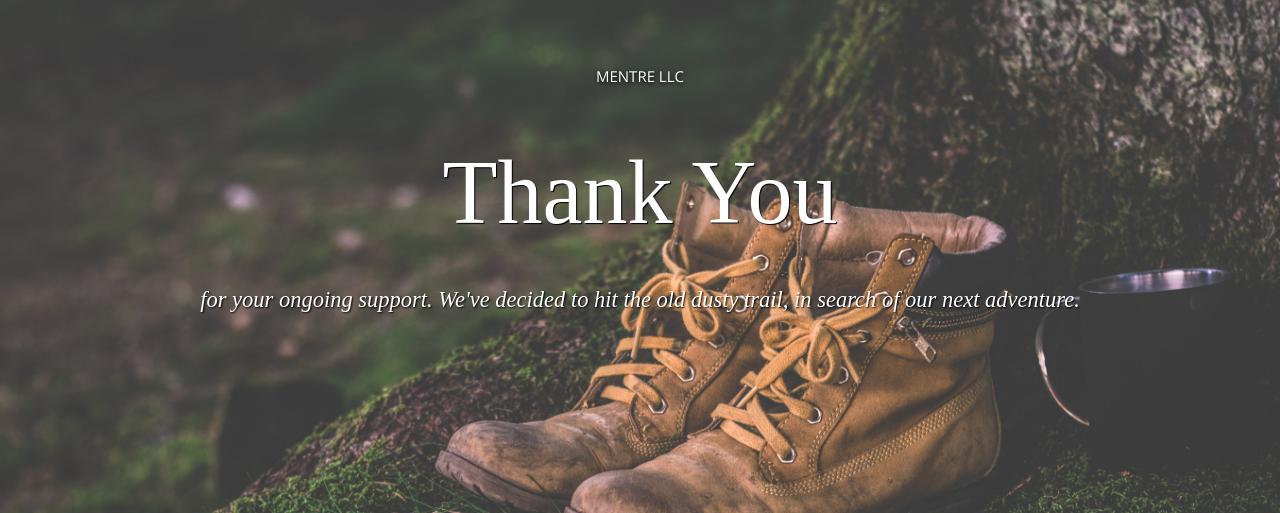
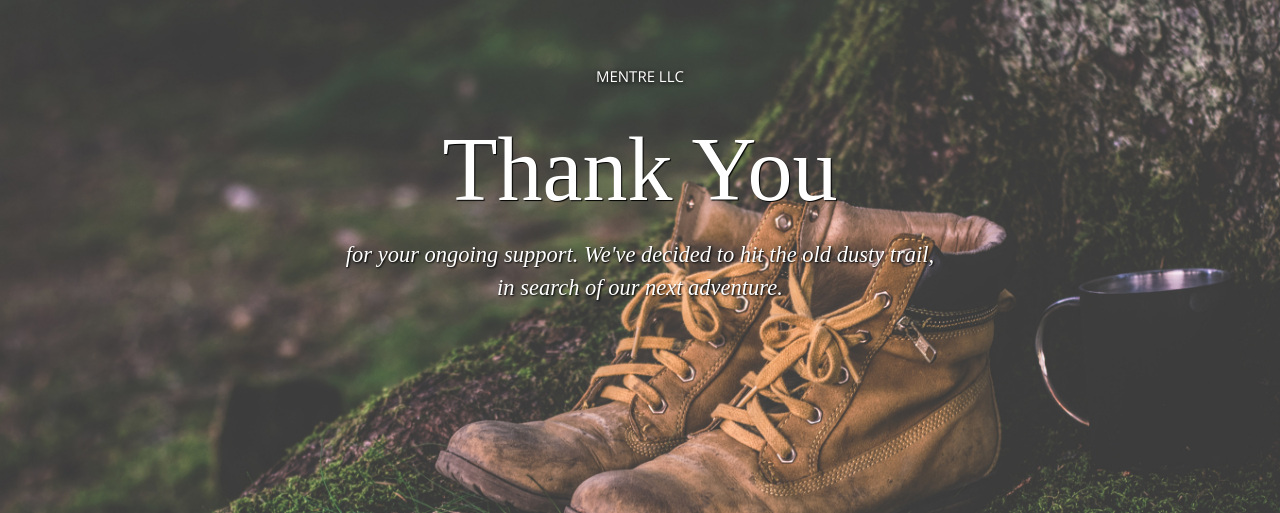
Before and after one commit to wsladek/mentre, a Django app: page / in a window 1280 px wide. Shown: the top 513 px of the page. Run offline with Django 3.2, Linux system fonts and the light colour scheme.

Commit message:
adjusting line height when wrapping

```diff
--- a/static/styles.css
+++ b/static/styles.css
@@ -2,6 +2,7 @@
     display: flex;
     flex-direction: column;
     justify-content: top;
+    align-items: center;
     }
 
 .header {
@@ -16,15 +17,17 @@ text-align: center;
 font-size: 600%;
 text-shadow: 1px 1px 1px #000000;
 font-family: "Times New Roman", Times, serif;
-
+line-height: 100%;
 }
 
 .text {
+max-width: 600px;
 text-align: center;
 font-size: 150%;
 font-style: italic;
 text-shadow: 1px 1px 2px #000000;
 font-family: "Times New Roman", Times, serif;
+
 }
 
 body {
```
